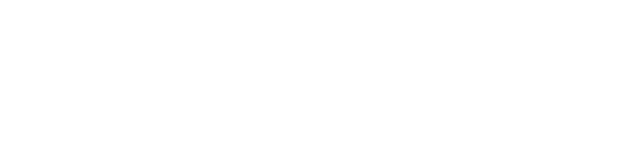
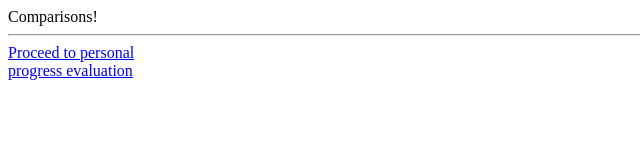
Before and after one commit to vinniechen/energyStats, a website: page src/comparisons.html in a window 1280 px wide. Shown: the whole page, without its empty margins (0-640 px from the left). Drawn offline with Linux system fonts and the light colour scheme.

Commit message:
Update comparisons.html

```diff
--- a/src/comparisons.html
+++ b/src/comparisons.html
@@ -2,4 +2,11 @@
   <head>
     <title>energyStats - Comparisons</title>
   </head>
+
+  <body>
+    Comparisons!
+    <br/>
+    <hr/>
+    <a href = "progress.html">Proceed to personal <br/> progress evaluation</a>
+  </body>
 </html>
```
